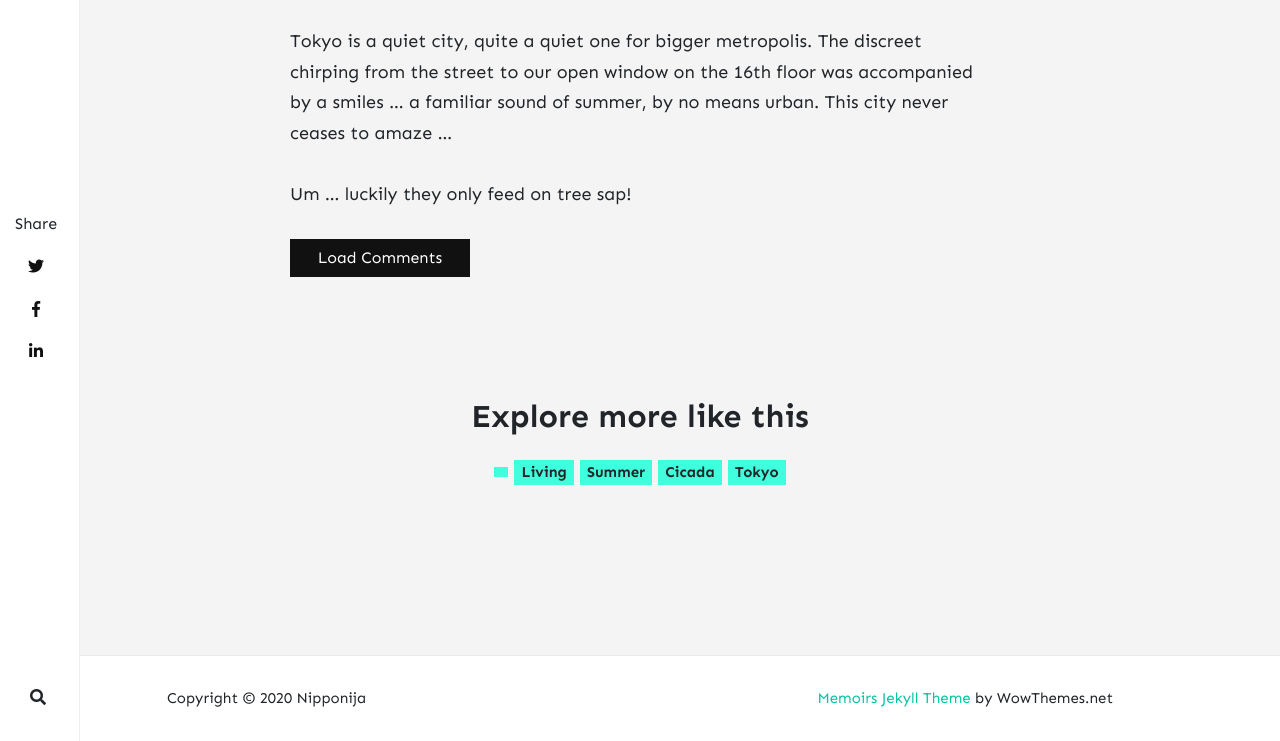
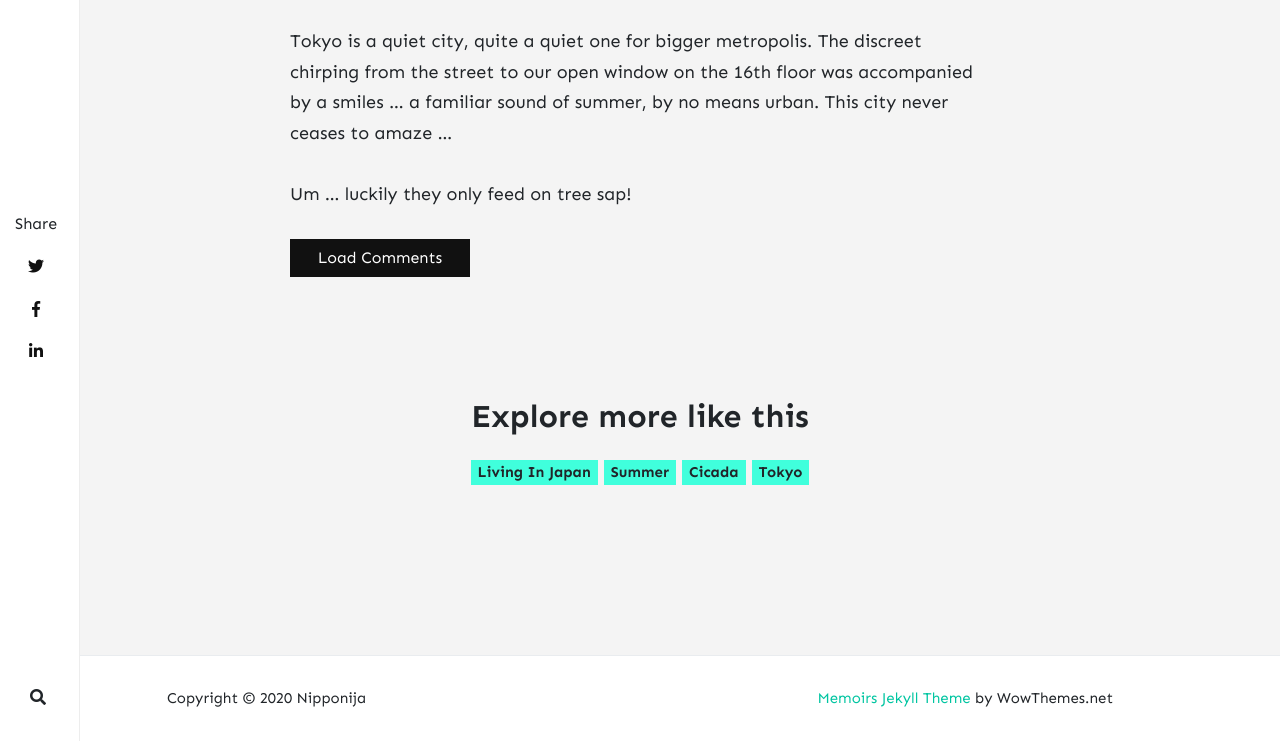
Before and after one commit to nipponija/nipponija.github.io, a Jekyll site: the page built from _posts/2020-04-14-image-test.md, in a window 1280 px wide and 900 px high, scrolled down 1991 px, cut to the strip 159-900 px from the top of the window. Built offline with Jekyll 4.4.1, drawn with Linux system fonts in a browser that asks for light colours; nearby versions of some CDN libraries; comment, search, counter and statistics services are not loaded.

Commit message:
Update Blog “2020-04-14-image-test”

```diff
--- a/_posts/2020-04-14-image-test.md
+++ b/_posts/2020-04-14-image-test.md
@@ -6,8 +6,7 @@ author: "Nevena "
 image: /assets/uploads/cicada.jpg
 categories:
   - summer
-  - living
-  - ""
+  - living in Japan
 tags:
   - cicada
   - tokyo
```
